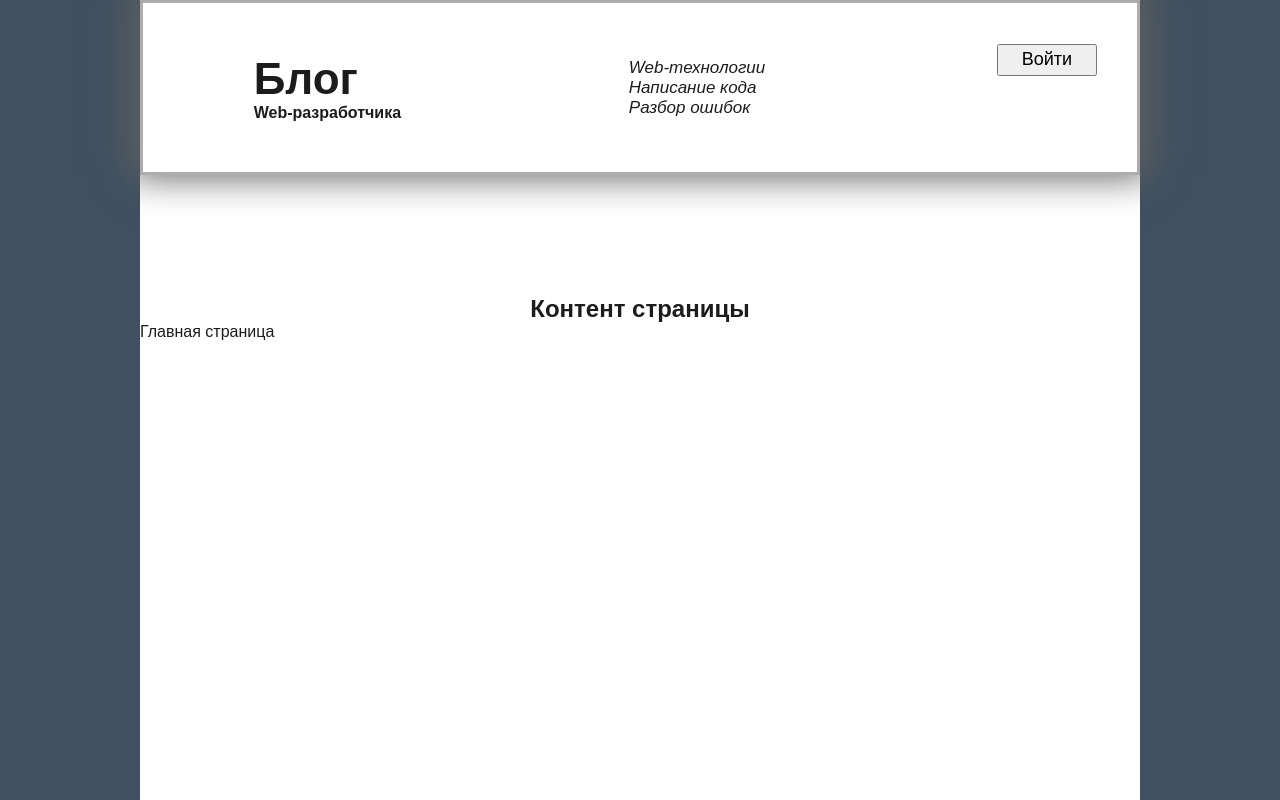
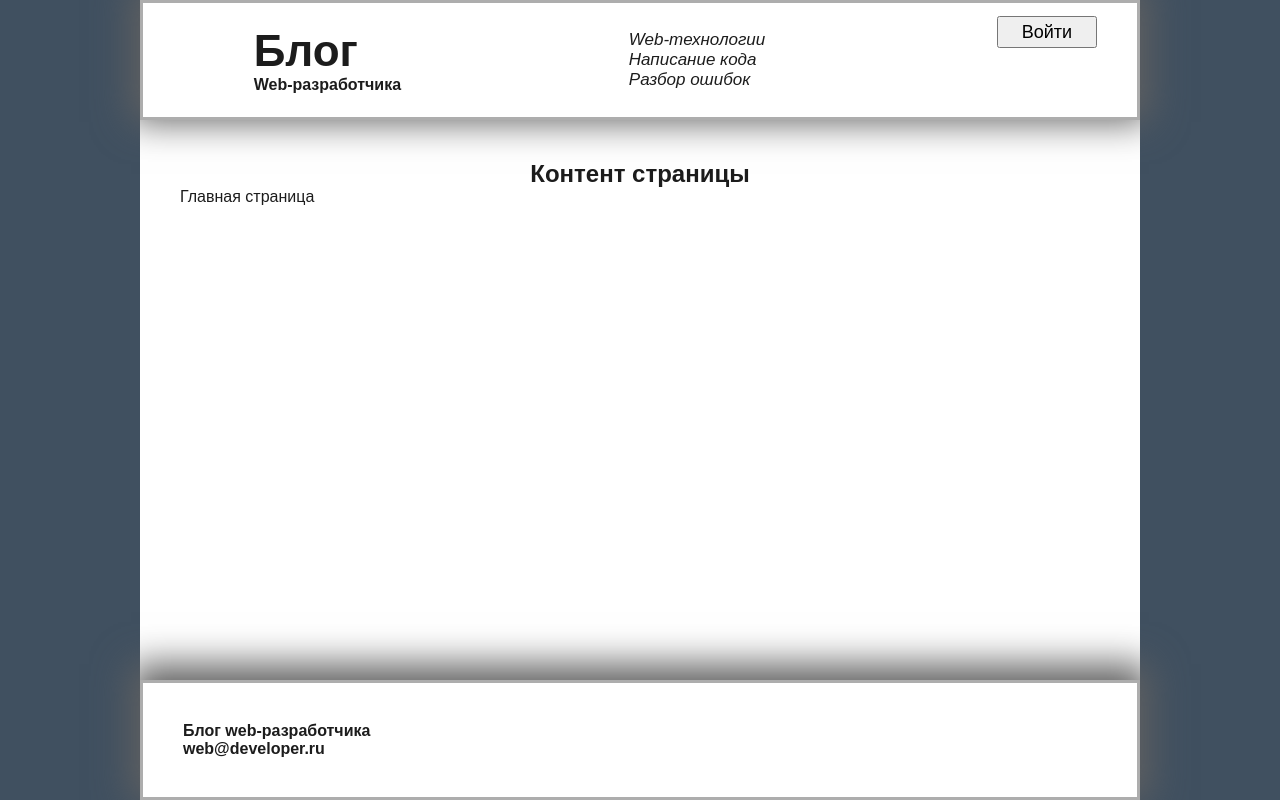
Before and after one commit to ProfessionalReally/blog, a React (Vite) app: page / in a window 1280 px wide. Shown: the top 800 px of the page. Built offline with nearby package versions, Linux system fonts and the light colour scheme; no server answers; a web font is replaced by a local one.

Commit message:
Реализовать футер

```diff
--- a/package.json
+++ b/package.json
@@ -13,6 +13,7 @@
   },
   "dependencies": {
     "@reduxjs/toolkit": "^2.8.2",
+    "axios": "^1.11.0",
     "react": "^19.1.0",
     "react-dom": "^19.1.0",
     "react-redux": "^9.2.0",
--- a/src/Blog.tsx
+++ b/src/Blog.tsx
@@ -1,10 +1,10 @@
-import { Header } from '@src/components';
+import { Footer, Header } from '@src/components';
 import { ROUTES } from '@src/constants';
 import { Route, Routes } from 'react-router-dom';
 import styled from 'styled-components';
 
-const Content = styled.div`
-	padding: 120px 0;
+const Content = styled.main`
+	padding: 40px;
 `;
 
 const H2 = styled.h2`
@@ -18,10 +18,9 @@ const AppColumn = styled.div`
 	width: 1000px;
 	min-height: 100%;
 	background: #fff;
-	margin: 175px auto 0 auto;
+	margin: 0 auto;
+	padding-top: 120px;
 `;
-
-const Footer = () => <div>Подвал</div>;
 
 export const Blog = () => (
 	<AppColumn>
--- /dev/null
+++ b/src/components/footer/footer.tsx
@@ -0,0 +1,71 @@
+import { getWeather, type WeatherResponse } from '@src/services';
+import { type FC, useEffect, useState } from 'react';
+import styled from 'styled-components';
+
+type FooterContainerType = {
+	className?: string;
+};
+
+const FooterContainer: FC<FooterContainerType> = ({ className }) => {
+	const [weather, setWeather] = useState<null | WeatherResponse>(null);
+	const [loading, setLoading] = useState(false);
+
+	const fetchWeather = async (city: string) => {
+		setLoading(true);
+		const weather = await getWeather(city);
+		console.log(weather);
+		if (weather) {
+			setWeather(weather);
+		}
+		setLoading(false);
+	};
+
+	useEffect(() => {
+		fetchWeather('Moscow');
+	}, []);
+
+	return (
+		<footer className={className}>
+			<div>
+				<div>Блог web-разработчика</div>
+				<div>web@developer.ru</div>
+			</div>
+			<div>
+				<div>
+					{loading
+						? 'Загрузка...'
+						: weather && (
+								<>
+									<div>
+										{weather.city}
+										{', '}
+										{new Date().toLocaleString('ru', {
+											day: 'numeric',
+											month: 'long',
+										})}
+									</div>
+									<div>
+										{weather.weather[0].description}
+										{' - '}
+										{Math.round(weather.main.temp)}°C
+									</div>
+								</>
+							)}
+				</div>
+			</div>
+		</footer>
+	);
+};
+
+export const Footer = styled(FooterContainer)`
+	display: flex;
+	justify-content: space-between;
+	align-items: center;
+	background-color: #fff;
+	width: 1000px;
+	height: 120px;
+	padding: 20px 40px;
+	border: 3px solid #adadad;
+	box-shadow: 0 -7px 35px 9px #616161;
+	font-weight: bold;
+`;
--- a/src/components/header/control-panel/control-panel.tsx
+++ b/src/components/header/control-panel/control-panel.tsx
@@ -1,6 +1,6 @@
 import type { FC } from 'react';
 
-import { Icon } from '@src/components/icon/icon';
+import { Icon } from '@src/components';
 import { ROUTES } from '@src/constants';
 import { Link, useNavigate } from 'react-router-dom';
 import styled from 'styled-components';
@@ -21,6 +21,7 @@ const Button = styled.button`
 	width: 100px;
 	height: 32px;
 `;
+
 const StyledButton = styled.div`
 	cursor: pointer;
 `;
--- a/src/components/header/header.tsx
+++ b/src/components/header/header.tsx
@@ -1,8 +1,8 @@
 import type { FC } from 'react';
 
-import { ControlPanel } from '@src/components/header/control-panel/control-panel';
 import styled from 'styled-components';
 
+import { ControlPanel } from './control-panel/control-panel';
 import { Logo } from './logo/logo';
 
 type HeaderType = {
@@ -37,7 +37,7 @@ export const Header = styled(HeaderContainer)`
 	z-index: 9;
 	background-color: #fff;
 	width: 1000px;
-	height: 175px;
+	height: 120px;
 	padding: 20px 40px;
 	border: 3px solid #adadad;
 	box-shadow: 0 -7px 35px 9px #616161;
--- a/src/components/header/logo/logo.tsx
+++ b/src/components/header/logo/logo.tsx
@@ -1,6 +1,6 @@
 import type { FC } from 'react';
 
-import { Icon } from '@src/components/icon/icon';
+import { Icon } from '@src/components';
 import { ROUTES } from '@src/constants';
 import { Link } from 'react-router-dom';
 import styled from 'styled-components';
--- a/src/components/index.ts
+++ b/src/components/index.ts
@@ -1 +1,3 @@
+export * from './footer/footer';
 export * from './header/header';
+export * from './icon/icon';
--- /dev/null
+++ b/src/services/index.ts
@@ -0,0 +1 @@
+export * from './weather-service';
--- /dev/null
+++ b/src/services/weather-service.ts
@@ -0,0 +1,52 @@
+import axios from 'axios';
+
+export type WeatherResponse = {
+	city: string;
+	main: {
+		temp: number;
+	};
+	weather: {
+		description: string;
+		icon: string;
+	}[];
+};
+
+export const weatherApi = axios.create({
+	headers: {
+		'Content-Type': 'application/json',
+	},
+	timeout: 5000,
+});
+
+export const getWeather = async (city: string) => {
+	try {
+		const { data } = await weatherApi.get(
+			`${import.meta.env.VITE_BASE_WEATHER_URL}`,
+			{
+				params: {
+					appid: import.meta.env.VITE_WEATHER_API_KEY,
+					lang: 'ru',
+					q: city,
+					units: 'metric',
+				},
+			},
+		);
+
+		const weatherData: WeatherResponse = {
+			city: data.name,
+			main: {
+				temp: data.main.temp,
+			},
+			weather: [
+				{
+					description: data.weather[0].description,
+					icon: data.weather[0].icon,
+				},
+			],
+		};
+		return weatherData;
+	} catch (error) {
+		console.log('Ошибка при получении погоды: ', error);
+		return null;
+	}
+};
```
Also changed, not shown: 1 other file (tests, documents, lock files or other folders).
